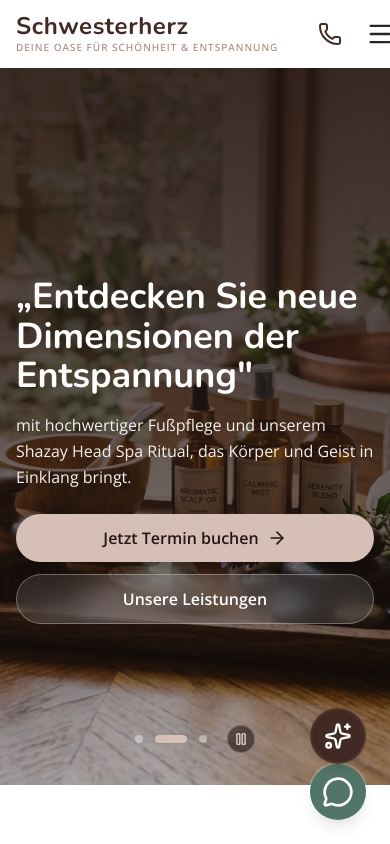
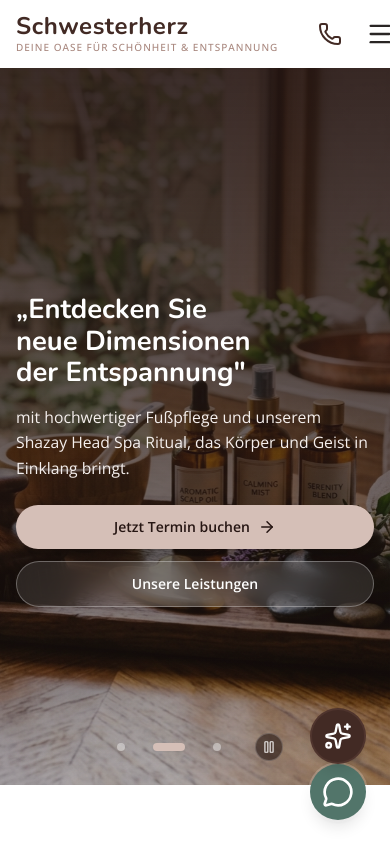
Before and after one commit to fxboro/Schwesterherz, a React (Vite) app: page / in a window 390 px wide. Shown: the top 844 px of the page. Built offline with nearby package versions, Linux system fonts and the light colour scheme.

Commit message:
feat(hero): make hero typography fluid mobile-first and preserve responsive background framing

```diff
--- a/pages/Home.tsx
+++ b/pages/Home.tsx
@@ -59,7 +59,10 @@ const Home: React.FC = () => {
         })}
       />
       {/* Hero Section */}
-      <div className="relative min-h-[500px] md:min-h-[600px] h-[85svh] md:h-[80vh] flex items-center overflow-hidden">
+      <section
+        aria-label="Willkommen bei Schwesterherz"
+        className="relative min-h-[max(500px,85svh)] md:min-h-[max(600px,80dvh)] flex items-center overflow-hidden"
+      >
         {/* Background Slider */}
         {HERO_SLIDES.map((slide, index) => (
           <div
@@ -82,11 +85,11 @@ const Home: React.FC = () => {
         <div className="absolute inset-0 z-0 bg-gradient-to-b md:bg-gradient-to-r from-brand-950/90 via-brand-950/70 to-brand-950/30 pointer-events-none"></div>
 
         <div className="relative z-10 max-w-7xl mx-auto px-4 sm:px-6 md:px-8 text-white w-full py-12 md:py-16 mt-12 md:mt-0">
-          <div className="max-w-3xl">
-            <h1 className="text-4xl sm:text-5xl md:text-6xl lg:text-6xl font-display font-bold leading-[1.1] mb-4 sm:mb-6">
+          <div className="max-w-2xl">
+            <h1 className="text-[clamp(1.625rem,1.2rem+2.1vw,2.75rem)] font-display font-bold leading-[1.15] text-balance mb-4 sm:mb-6">
               „Entdecken Sie neue Dimensionen der Entspannung"
             </h1>
-            <p className="text-base sm:text-lg md:text-xl text-brand-100 mb-6 sm:mb-8 leading-relaxed max-w-2xl">
+            <p className="text-[clamp(0.95rem,0.9rem+0.35vw,1.125rem)] text-brand-100 mb-6 sm:mb-7 leading-relaxed text-pretty max-w-xl">
               mit hochwertiger Fußpflege und unserem Shazay Head Spa Ritual, das Körper und Geist in Einklang bringt.
             </p>
             <div className="flex flex-col sm:flex-row gap-3 sm:gap-4">
@@ -94,13 +97,13 @@ const Home: React.FC = () => {
                 href={BOOKING_URL}
                 target="_blank"
                 rel="noopener noreferrer"
-                className="bg-brand-300 hover:bg-brand-200 text-brand-950 text-base sm:text-lg font-semibold px-6 py-3 sm:px-8 sm:py-4 rounded-full transition-all shadow-lg hover:shadow-brand-300/25 flex items-center justify-center gap-2 w-full sm:w-auto"
+                className="bg-brand-300 hover:bg-brand-200 text-brand-950 text-sm sm:text-base font-semibold px-6 py-3 sm:px-7 sm:py-3.5 min-h-[44px] rounded-full transition-all shadow-lg hover:shadow-brand-300/25 flex items-center justify-center gap-2 w-full sm:w-auto"
               >
-                Jetzt Termin buchen <ArrowRight size={20} />
+                Jetzt Termin buchen <ArrowRight size={18} aria-hidden="true" />
               </a>
               <Link
                 to="/leistungen"
-                className="bg-white/10 hover:bg-white/20 backdrop-blur-md border border-white/30 text-white text-base sm:text-lg font-semibold px-6 py-3 sm:px-8 sm:py-4 rounded-full transition-all flex items-center justify-center w-full sm:w-auto"
+                className="bg-white/10 hover:bg-white/20 backdrop-blur-md border border-white/30 text-white text-sm sm:text-base font-semibold px-6 py-3 sm:px-7 sm:py-3.5 min-h-[44px] rounded-full transition-all flex items-center justify-center w-full sm:w-auto"
               >
                 Unsere Leistungen
               </Link>
@@ -109,29 +112,35 @@ const Home: React.FC = () => {
         </div>
 
         {/* Slider Navigation Dots & Pause Control */}
-        <div className="absolute bottom-8 left-0 right-0 z-20 flex justify-center items-center gap-3">
+        <div className="absolute bottom-4 sm:bottom-6 left-0 right-0 z-20 flex justify-center items-center gap-1">
           {HERO_SLIDES.map((_, index) => (
             <button
               key={index}
               type="button"
               onClick={() => setCurrentSlide(index)}
-              className={`h-2 rounded-full transition-all duration-300 shadow-sm focus-visible:outline focus-visible:outline-2 focus-visible:outline-offset-2 focus-visible:outline-brand-300 ${
-                index === currentSlide ? 'w-8 bg-brand-300' : 'w-2 bg-white/40 hover:bg-white/80'
-              }`}
+              className="min-w-[44px] min-h-[44px] sm:min-w-[32px] sm:min-h-[32px] flex items-center justify-center rounded-full focus-visible:outline focus-visible:outline-2 focus-visible:outline-offset-2 focus-visible:outline-brand-300"
               aria-label={`Folie ${index + 1}`}
               aria-current={index === currentSlide ? 'true' : undefined}
-            />
+            >
+              <span
+                className={`block h-2 rounded-full transition-all duration-300 shadow-sm ${
+                  index === currentSlide ? 'w-8 bg-brand-300' : 'w-2 bg-white/40 hover:bg-white/80'
+                }`}
+              />
+            </button>
           ))}
           <button
             type="button"
             onClick={() => setIsPaused((prev) => !prev)}
             aria-label={isPaused ? 'Diashow fortsetzen' : 'Diashow pausieren'}
-            className="ml-2 p-1.5 rounded-full bg-brand-950/60 hover:bg-brand-950/90 text-white/90 border border-white/20 transition-colors focus-visible:outline focus-visible:outline-2 focus-visible:outline-offset-2 focus-visible:outline-brand-300"
+            className="ml-1 min-w-[44px] min-h-[44px] sm:min-w-[32px] sm:min-h-[32px] flex items-center justify-center rounded-full text-white/90 focus-visible:outline focus-visible:outline-2 focus-visible:outline-offset-2 focus-visible:outline-brand-300"
           >
-            {isPaused ? <Play size={14} aria-hidden="true" /> : <Pause size={14} aria-hidden="true" />}
+            <span className="p-1.5 rounded-full bg-brand-950/60 hover:bg-brand-950/90 border border-white/20 transition-colors flex items-center justify-center">
+              {isPaused ? <Play size={14} aria-hidden="true" /> : <Pause size={14} aria-hidden="true" />}
+            </span>
           </button>
         </div>
-      </div>
+      </section>
 
       {/* Intro Section */}
       <Section bg="white">
```
